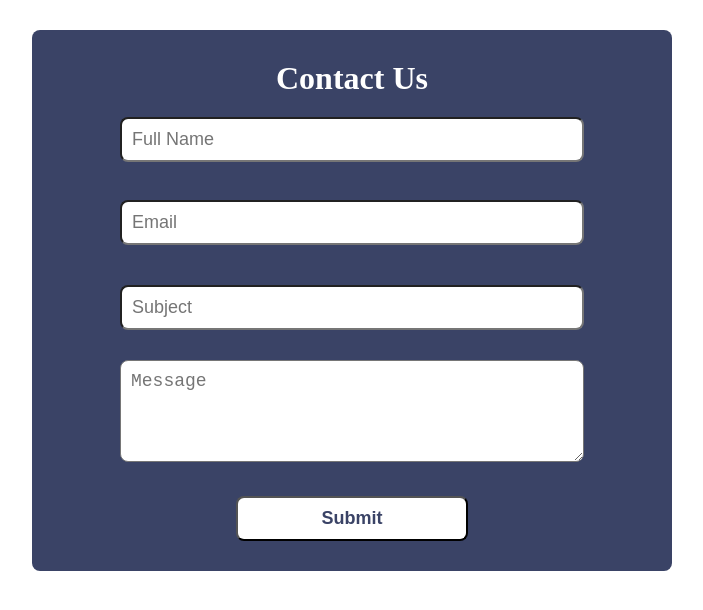
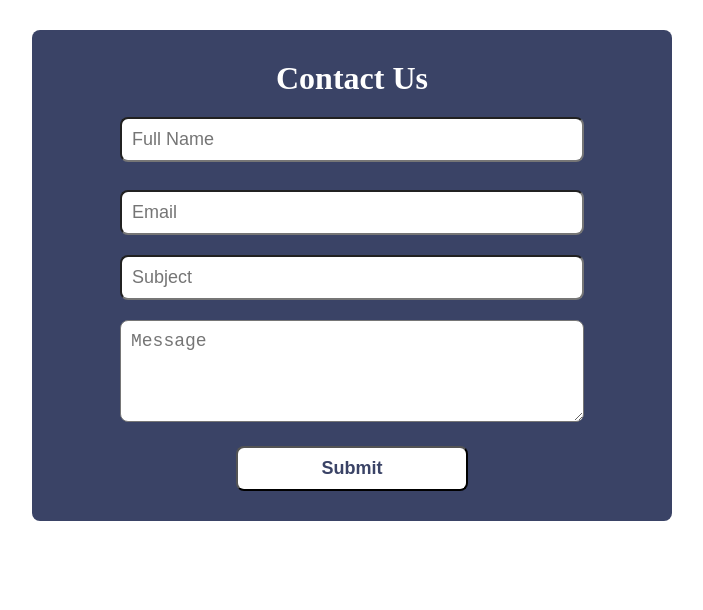
Before and after one commit to usiemeblessing/contact-us-form, a React (Create React App) app: page / in a window 1280 px wide. Shown: the top 610 px of the page, without its empty margins (288-991 px from the left). Built offline with nearby package versions, Linux system fonts and the light colour scheme.

Commit message:
modified files

```diff
--- a/src/styles/form.css
+++ b/src/styles/form.css
@@ -26,7 +26,7 @@ h1 {
 
 input {
 	width: 80%;
-	margin-bottom: 20px;
+	margin-bottom: 10px;
 	padding: 10px;
 	border-radius: 8px;
 	font-size: 18px;
@@ -58,7 +58,7 @@ input {
 
 .error-msg-message,
 .error-msg-email {
-	margin-bottom: 20px;
+	margin-bottom: 10px;
 }
 
 .success-msg {
```
